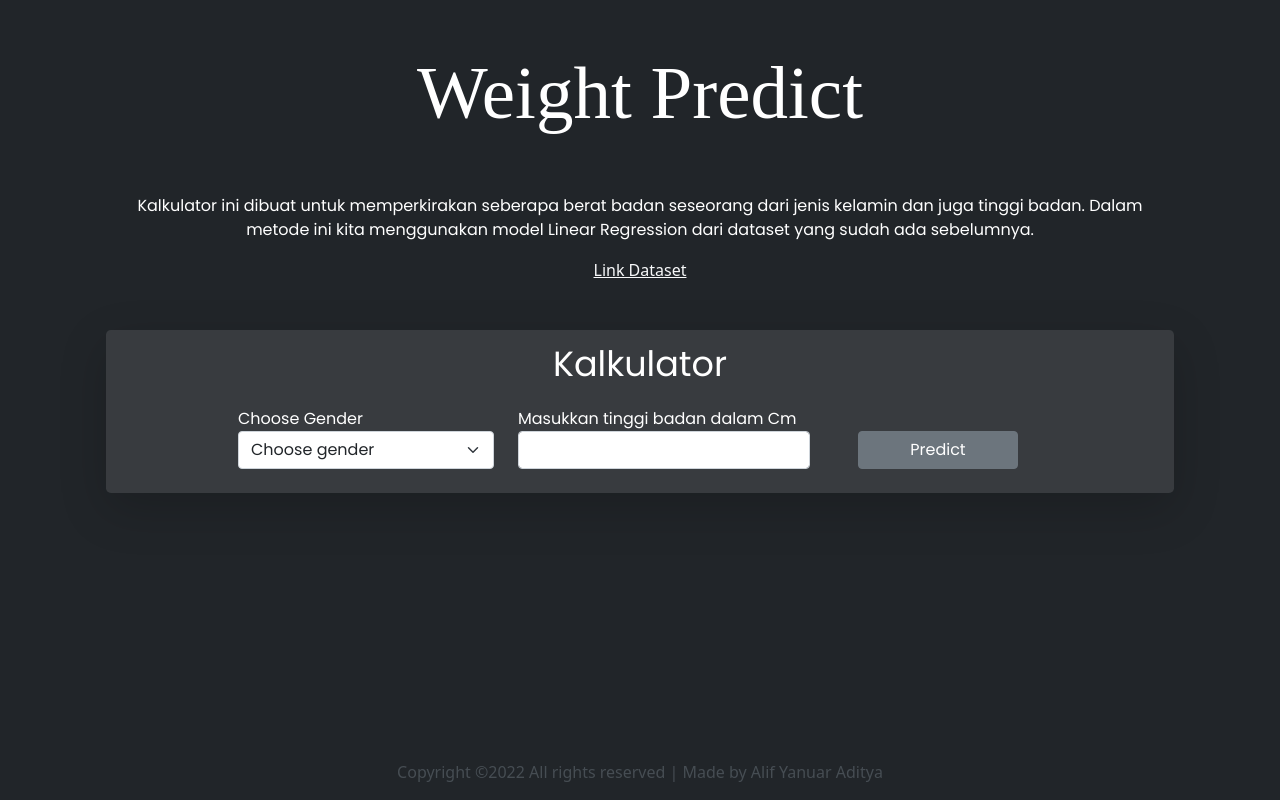
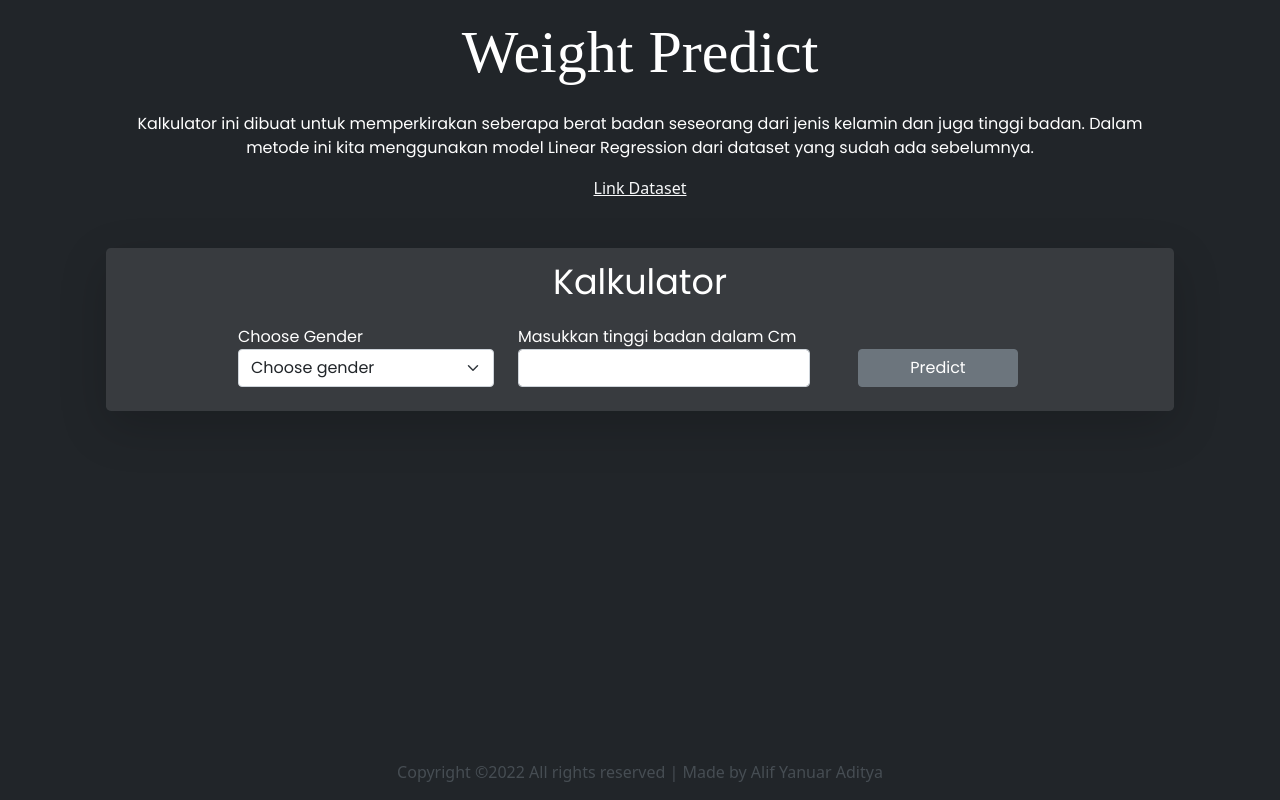
Before and after one commit to SerCycle/WeightPredictLinearRegression, a Flask app: page / in a window 1280 px wide. Run offline with Flask 2, Linux system fonts and the light colour scheme.

Commit message:
new update

```diff
--- /dev/null
+++ b/runtime.txt
@@ -0,0 +1 @@
+python-3.10.2
--- a/templates/WeightPredictDashboard.html
+++ b/templates/WeightPredictDashboard.html
@@ -15,7 +15,7 @@
     <body>
         <div class="container-fluid bg-dark text-white" style="height: 100vh;">
             <div class="container text-center">
-                <h1 class="p-5" style="font-size: 75px; font-family: 'Alfa Slab One';">Weight Predict</h1>
+                <h1 class="p-3" style="font-size: 60px; font-family: 'Alfa Slab One';">Weight Predict</h1>
                 <p class="ps-5 pe-5" style="font-family: Poppins;">Kalkulator ini dibuat untuk memperkirakan seberapa berat badan seseorang dari jenis kelamin dan juga tinggi badan. Dalam metode ini kita menggunakan model Linear Regression dari dataset yang sudah ada sebelumnya.</p>
                 <div class="d-flex justify-content-center">
                     <a class="link-light" href="https://github.com/SerCycle/WeightPredictLinearRegression/blob/master/Model/dataset/HumanDataset.xlsx">Link Dataset</a>
@@ -49,7 +49,7 @@
                     </div>
                     {% if result is defined %}
                     <div class="pb-2 text-center">
-                        <p class="mt-1" style="font-size: 35px;">Prediksi</p>
+                        <p class="mt-1"><b>Prediksi</b></p>
                         <p>Seseorang berjenis Kelamin {{ gender }} dan mempunyai tinggi badan {{ tinggi }} Cm</p>
                         <p>Hasil Prediksi berat badan ideal kamu menurut rata rata adalah {{ result }} Kg</p>
                     </div>
```
Also changed, not shown: requirements.txt (added, +15 -0 lines), app.py (line endings or trailing spaces), 2 other files.
